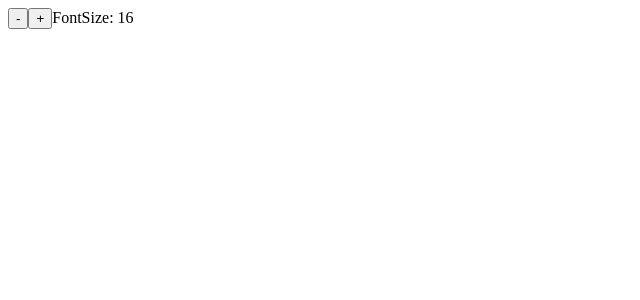
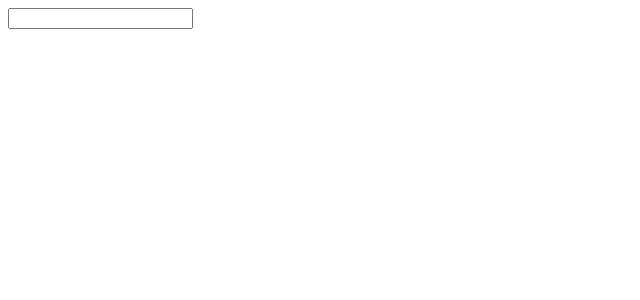
Before and after one commit to projectgithubrepository/AngularCurso, an Angular app: page / in a window 1280 px wide. Shown: the top 300 px of the page, without its empty margins (0-640 px from the left). Built offline with nearby package versions, Linux system fonts and the light colour scheme.

Commit message:
template variables

```diff
--- a/src/app/app.component.ts
+++ b/src/app/app.component.ts
@@ -1,10 +1,10 @@
 import { Component, OnInit, OnDestroy } from '@angular/core';
 
-@Component({
-  selector: 'app-root',
-  templateUrl: './app.component.html',
-  styleUrls: ['./app.component.css']
-})
+// @Component({
+//   selector: 'app-root',
+//   templateUrl: './app.component.html',
+//   styleUrls: ['./app.component.css']
+// })
 
 // binding attribute, class e style
 
@@ -72,6 +72,40 @@ import { Component, OnInit, OnDestroy } from '@angular/core';
 //   styleUrls: ['./app.component.css']
 // })
 
+//template variables
+// @Component({
+//   selector: 'app-root',
+//   template: `
+//     <input #phone placeholder="phone" />
+
+//     <button (click)="callPhone(phone.value)">Call</button>
+//   `,
+//   styleUrls: ['./app.component.css']
+// })
+
+//é possível acessar variáveis em templates aninhados?
+// um template input consegue acessar variáveis que um template externo define
+//no exemplo abaixo mudando o texto no input muda o texto no span, pq o angular de imediato atualiza o estado no template variable ref1
+@Component({
+  selector: 'app-root',
+  template: `
+   <!-- nesse exemplo tem um template implícito em volta do span e a definição da variável é fora do span -->
+    <input #ref1 type="text" [(ngModel)]="firstExample"/>
+
+    <span *ngIf="true">{{ref1.value}}</span>
+
+    <!-- é o mesmo que explicitamente fazer o binding como abaixo:
+    Porém acessar o template variable de fora do parent template não funciona
+
+    <ng-template [ngIf]="true">
+      <span>{{ref1.value}}</span>
+    </ng-template>
+  -->
+
+  `,
+  styleUrls: ['./app.component.css']
+})
+
 export class AppComponent {
   //first lesson
   // title = 'angular-video-series';
@@ -130,6 +164,12 @@ export class AppComponent {
   // }
 
   //two-way binding
-  fontSizepx = 16;
+  //fontSizepx = 16;
 
+  //template variables
+  // callPhone(phone: string) {
+  //   console.log(phone);
+  // }
+
+  firstExample= '';
 }
--- a/src/app/app.module.ts
+++ b/src/app/app.module.ts
@@ -1,5 +1,6 @@
 import { NgModule } from '@angular/core';
 import { BrowserModule } from '@angular/platform-browser';
+import { FormsModule } from '@angular/forms';
 
 import { AppRoutingModule } from './app-routing.module';
 import { AppComponent } from './app.component';
@@ -22,7 +23,8 @@ import { AppSizerComponent } from './app-sizer/app-sizer.component';
   ],
   imports: [
     BrowserModule,
-    AppRoutingModule
+    AppRoutingModule,
+    FormsModule
   ],
   providers: [],
   bootstrap: [AppComponent]
```
